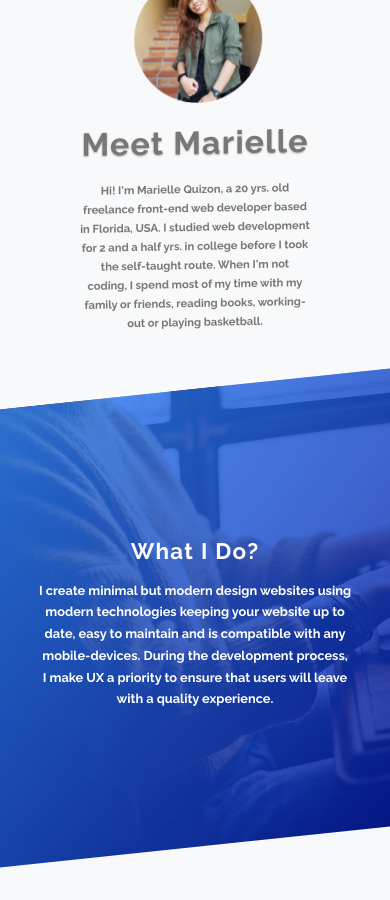
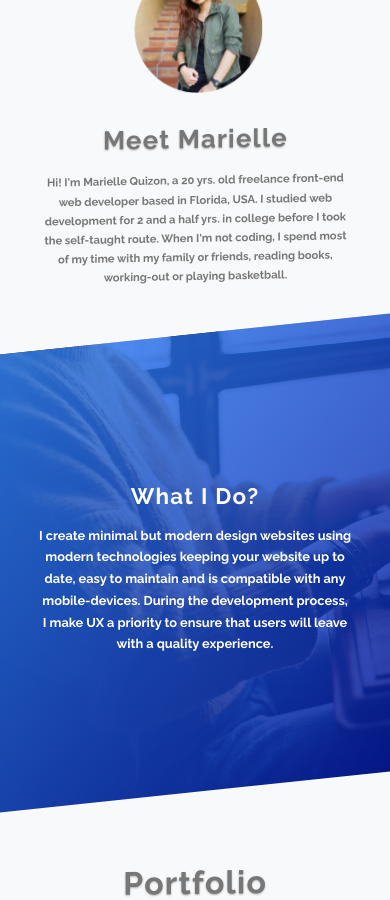
Before and after one commit to quizonmarielle/quizonmarielle.github.io, a PHP site: page / in a window 390 px wide. Shown: the part 845-1745 px from the top of the page. Run offline with PHP 8.4, Linux system fonts and the light colour scheme; some libraries are stand-ins or nearby versions.

Commit message:
Fix Font-Size, Margin & Padding

```diff
--- a/demo/css/style.css
+++ b/demo/css/style.css
@@ -89,7 +89,7 @@ body {
     font-size: 1.5rem;
     font-weight: 700;
     letter-spacing: 1.5rem;
-    margin-top: .3rem; }
+    margin-top: 1.8rem; }
 
 .heading-secondary {
   color: #fff;
@@ -107,6 +107,10 @@ body {
   @media only screen and (max-width: 50em) {
     .heading-tertiary {
       margin-top: 2rem; } }
+  @media only screen and (max-width: 37.5em) {
+    .heading-tertiary {
+      font-size: 4rem;
+      margin: 4rem 0; } }
 
 .heading-portfolio {
   letter-spacing: .2rem;
@@ -181,7 +185,7 @@ html.sr .load-hidden {
   @media only screen and (max-width: 37.5em) {
     .section-about {
       height: auto;
-      padding: 5rem; } }
+      padding: 6rem 4rem; } }
 
 .about {
   display: flex;
@@ -194,6 +198,9 @@ html.sr .load-hidden {
     .about {
       flex-direction: column;
       padding: 5rem; } }
+  @media only screen and (max-width: 37.5em) {
+    .about {
+      padding: 2.5rem; } }
   .about__shape {
     width: 25rem;
     height: 25rem;
@@ -276,11 +283,7 @@ html.sr .load-hidden {
         padding: 0; } }
     @media only screen and (max-width: 37.5em) {
       .about__desc {
-        padding: 0 5rem;
         margin-bottom: 0; } }
-    @media only screen and (max-width: 26.5em) {
-      .about__desc {
-        padding: 0 2.5rem; } }
 
 .bg-video {
   position: absolute;
@@ -356,16 +359,13 @@ html.sr .load-hidden {
     @media only screen and (max-width: 37.5em) {
       .footer-content {
         width: 100%;
-        padding: 8rem; } }
+        padding: 6rem; } }
   .footer-desc {
     font-size: 2rem;
     margin-bottom: 5rem; }
-    @media only screen and (max-width: 37.5em) {
-      .footer-desc {
-        margin-top: 12rem; } }
   .footer .copyright {
     margin-top: 2rem;
-    font-size: 1.5rem; }
+    font-size: 1.8rem; }
   .footer .logo-wrapper .logo {
     color: #fff;
     font-size: 3rem;
@@ -409,6 +409,10 @@ html.sr .load-hidden {
     position: absolute;
     top: 7rem;
     left: 7rem; }
+    @media only screen and (max-width: 37.5em) {
+      .header__logo-box {
+        top: 8.5rem;
+        right: 8.5rem; } }
   .header__logo {
     height: 3.5rem; }
   .header__text-box {
@@ -587,7 +591,7 @@ html.sr .load-hidden {
           font-size: 1.5rem; } }
       @media only screen and (max-width: 26.5em) {
         .section-portfolio .proj-desc {
-          font-size: 1.75rem; } }
+          font-size: 1.85rem; } }
   .section-portfolio .image-effect {
     width: 100%; }
   .section-portfolio .hovereffect {
--- a/demo/layout/_header.scss
+++ b/demo/layout/_header.scss
@@ -13,6 +13,11 @@
         position: absolute;
         top: 7rem;
         left: 7rem;
+
+        @media only screen and (max-width: $bp-small) {
+            top: 8.5rem;
+            right: 8.5rem;
+        }
     }
 
     &__logo {
--- a/demo/pages/_home.scss
+++ b/demo/pages/_home.scss
@@ -83,7 +83,7 @@
             }
 
             @media only screen and (max-width: $bp-smallest) {
-                font-size: 1.75rem;
+                font-size: 1.85rem;
             }
         }
     }
```
Also changed, not shown: demo/base/_typography.scss (+6 -1 lines), demo/components/_about.scss (+5 -6 lines), demo/layout/_footer.scss (+2 -6 lines).
